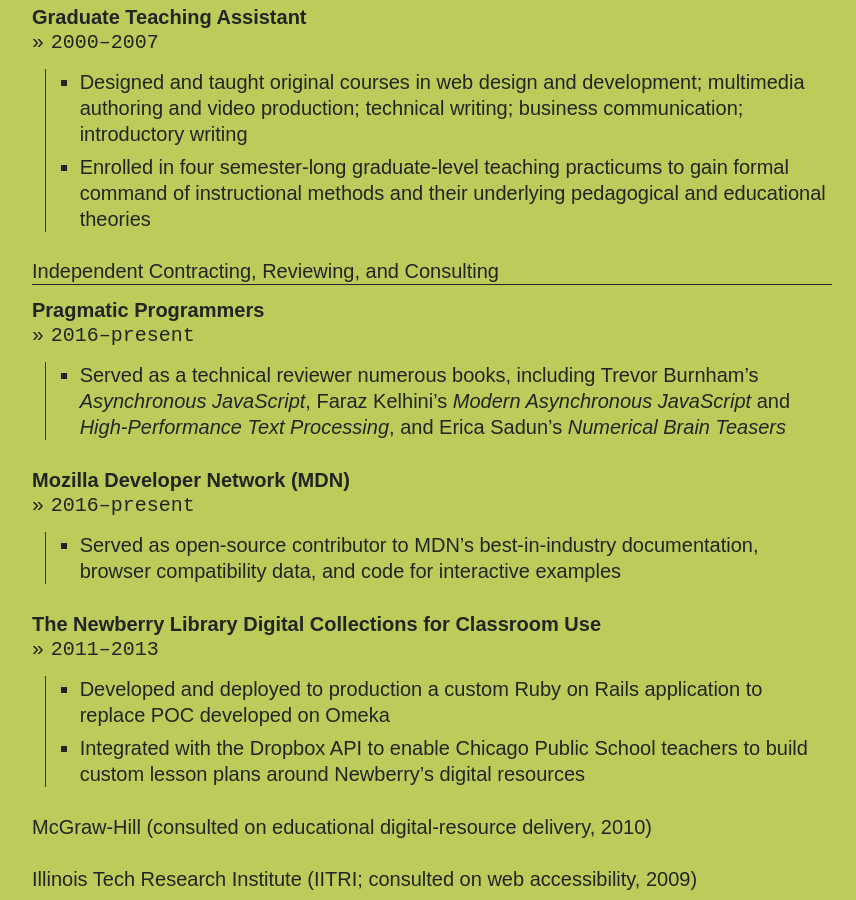
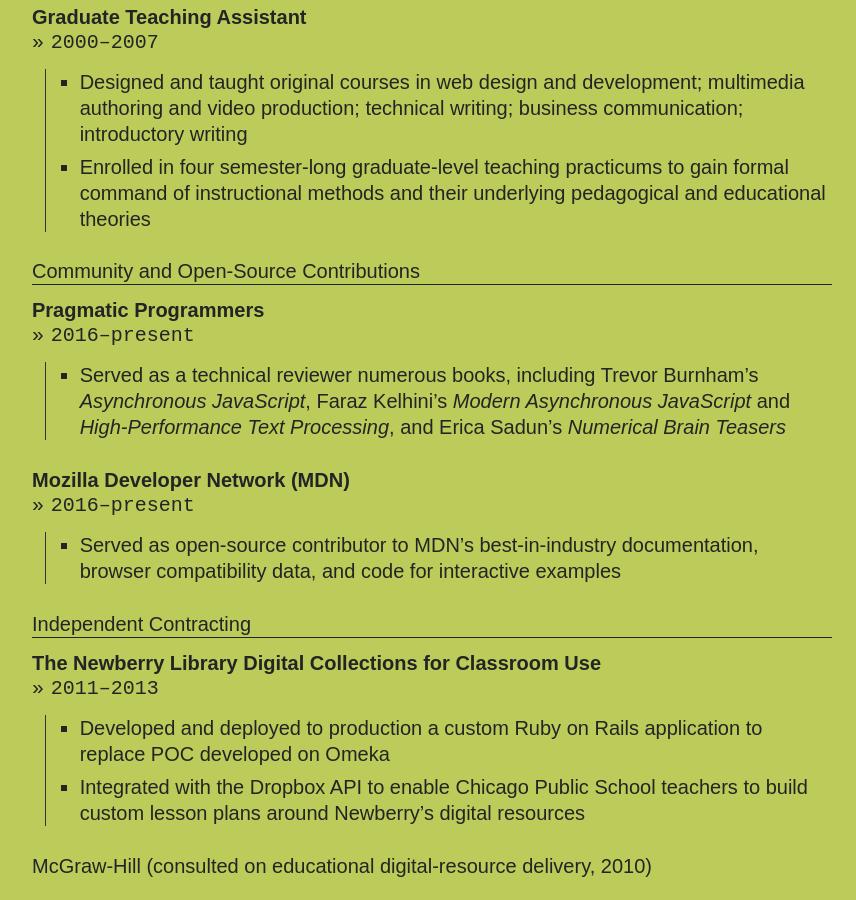
Before and after one commit to karlstolley/stolley.dev, a Jekyll site: the page built from resume/index.md, in a window 1280 px wide and 900 px high, scrolled down 2820 px. Shown: the whole window, without its empty margins (96-952 px from the left). Built offline with Jekyll 4.4.1, drawn with Linux system fonts in a browser that asks for light colours; some web fonts are replaced.

Commit message:
Separate contributions from paid consulting

```diff
--- a/resume/index.md
+++ b/resume/index.md
@@ -220,7 +220,7 @@
   </section>
   <section>
     <header>
-      <h3>Independent Contracting, Reviewing, and Consulting</h3>
+      <h3>Community and Open-Source Contributions</h3>
     </header>
     <ol>
       <li>
@@ -253,6 +253,13 @@
           </li>
         </ul>
       </li>
+    </ol>
+  </section>
+  <section>
+    <header>
+      <h3>Independent Contracting</h3>
+    </header>
+    <ol>
       <li>
         <header>
           <h4>The Newberry Library Digital Collections for Classroom Use</h4>
```
